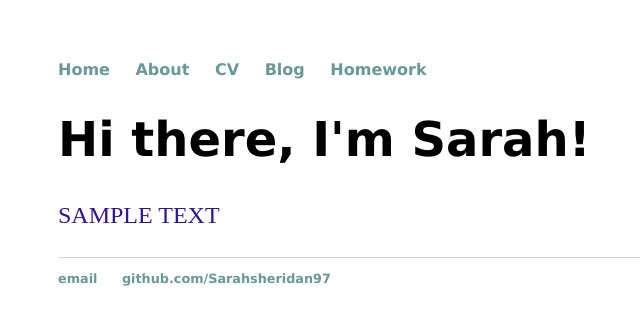
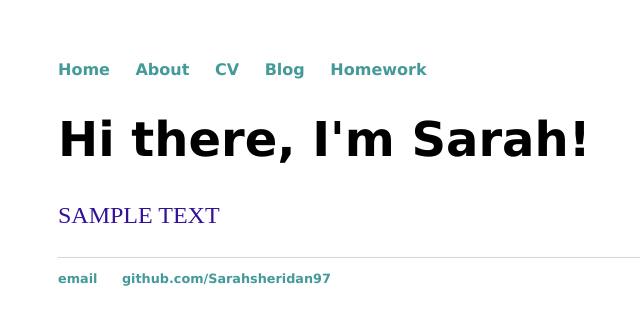
Before and after one commit to Sarahsheridan97/sarahsheridan97.github.io, a Jekyll site: the page built from index.html, in a window 1280 px wide. Shown: the top 325 px of the page, without its empty margins (134-774 px from the left). Built offline with Jekyll 4.4.1, drawn with Linux system fonts in a browser that asks for light colours.

Commit message:
Update main.css

```diff
--- a/css/main.css
+++ b/css/main.css
@@ -14,7 +14,7 @@ nav ul li, footer ul li {
 }
 a {
     text-decoration: none;
-    color: #699;
+    color: #499;
 }
 a:hover {
     text-decoration: underline;
```
